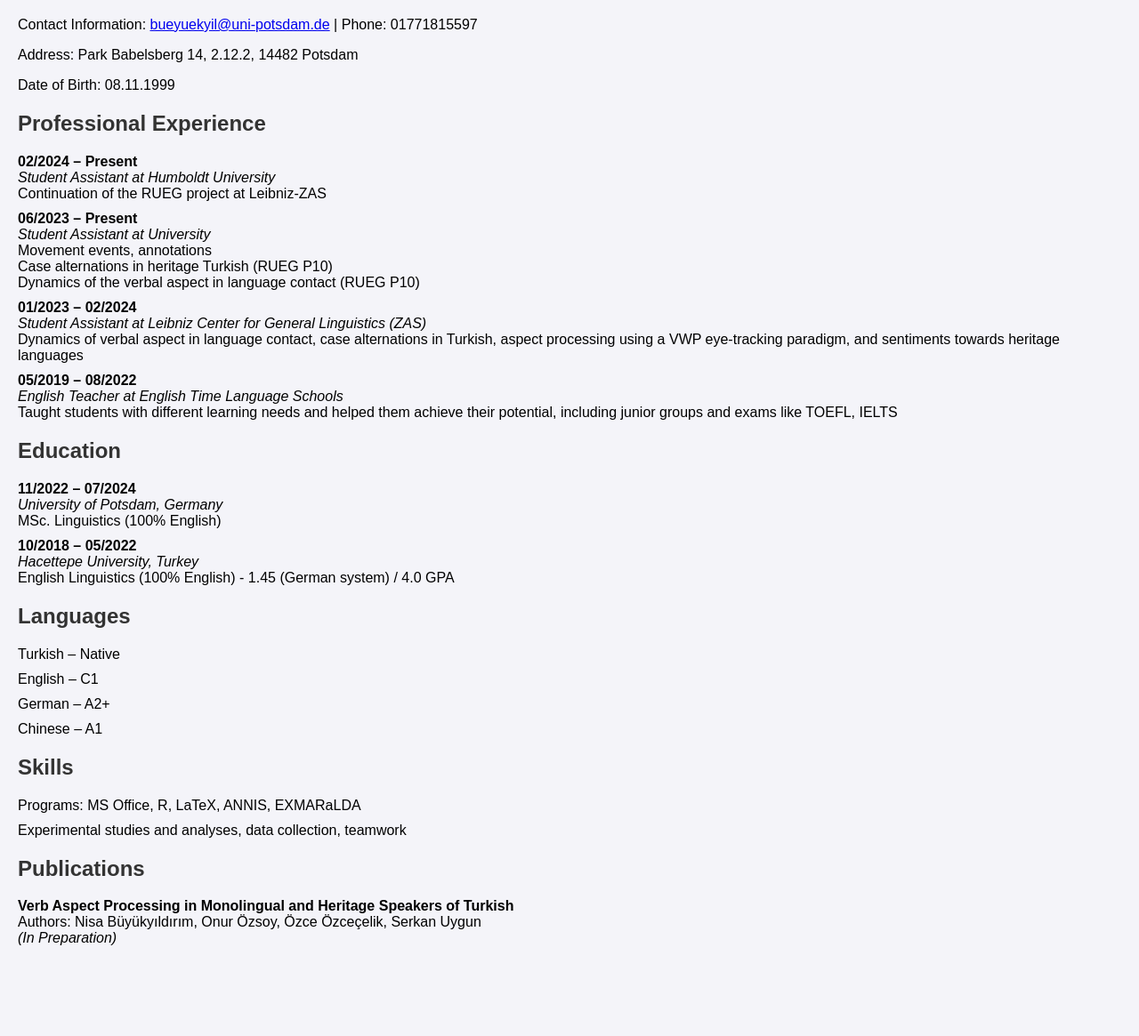
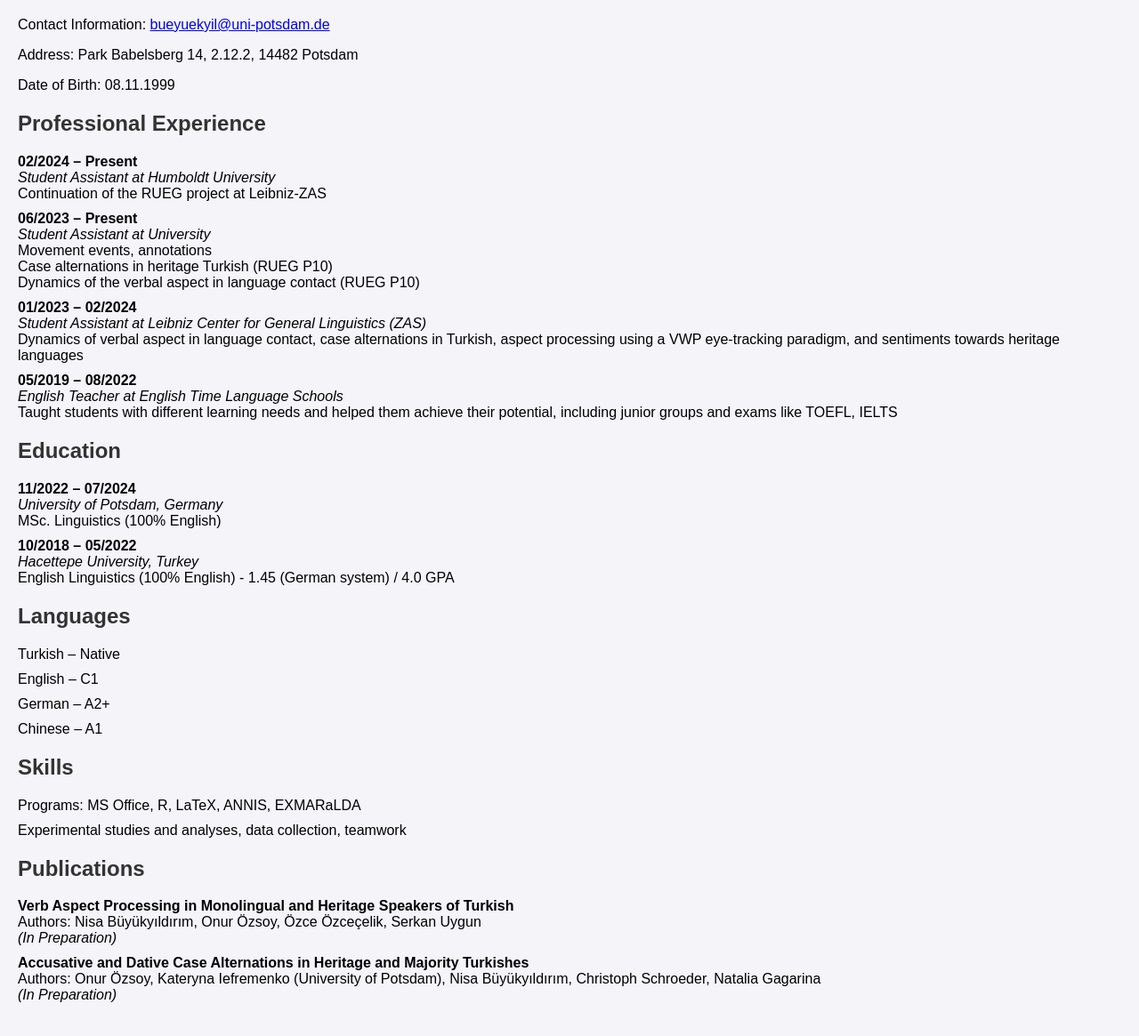
Before and after one commit to nisabuyukyildirim/nisabuyukyildirim.github.io, a plain HTML site: page index.html in a window 1280 px wide. Shown: the part 81-1246 px from the top of the page at 89% size. Before the commit the page ends 1185 px from the top, so only its background shows below. Drawn offline with Linux system fonts and the light colour scheme.

Commit message:
Update index.html

```diff
--- a/index.html
+++ b/index.html
@@ -29,7 +29,7 @@
 <body>
     <header>
         <h1>Nisa Büyükyıldırım</h1>
-        <p>Contact Information: <a href="mailto:bueyuekyil@uni-potsdam.de">bueyuekyil@uni-potsdam.de</a> | Phone: 01771815597</p>
+        <p>Contact Information: <a href="mailto:bueyuekyil@uni-potsdam.de">bueyuekyil@uni-potsdam.de</a></p>
         <p>Address: Park Babelsberg 14, 2.12.2, 14482 Potsdam</p>
         <p>Date of Birth: 08.11.1999</p>
     </header>
@@ -104,6 +104,11 @@
                 Authors: Nisa Büyükyıldırım, Onur Özsoy, Özce Özceçelik, Serkan Uygun<br>
                 <em>(In Preparation)</em>
             </li>
+            <li>
+                <strong>Accusative and Dative Case Alternations in Heritage and Majority Turkishes</strong><br>
+                Authors: Onur Özsoy, Kateryna Iefremenko (University of Potsdam), Nisa Büyükyıldırım, Christoph Schroeder, Natalia Gagarina<br>
+                <em>(In Preparation)</em>
+            </li>
         </ul>
     </section>
 </body>
```
